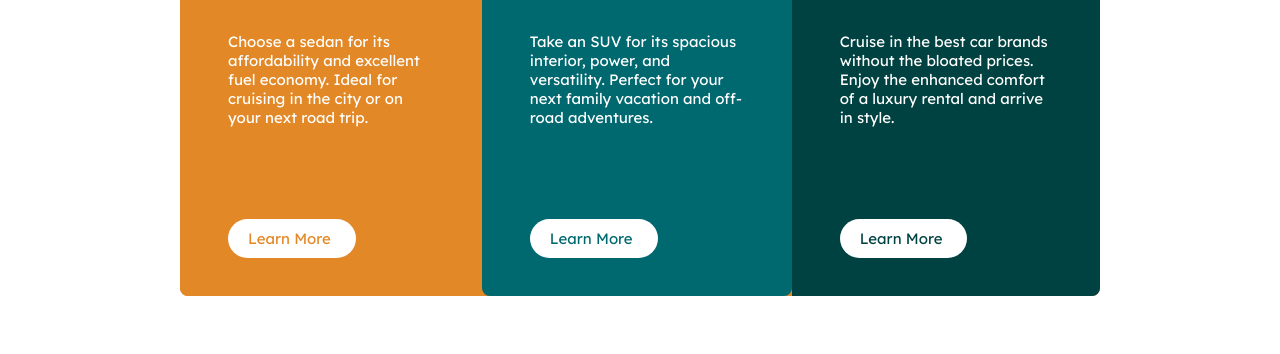
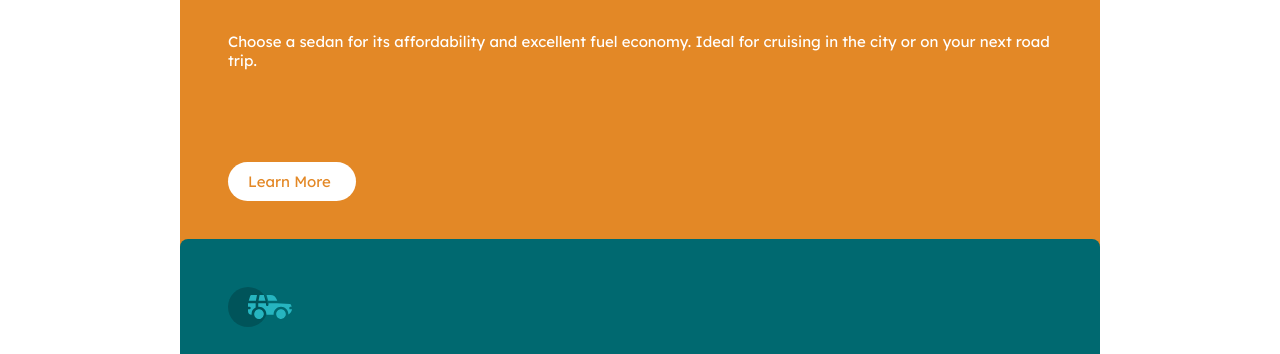
Before and after one commit to SuhyunKim04/PUBLISH, a plain HTML site: page example_01/index_step2.html in a window 1280 px wide. Shown: the part 223-577 px from the top of the page. Drawn offline with Linux system fonts and the light colour scheme.

Commit message:
adds contents

```diff
--- a/example_01/index_step2.html
+++ b/example_01/index_step2.html
@@ -92,6 +92,24 @@
       margin-bottom: 2vw;
     }
 
+    @media screen and (min-width: 800px){
+      .car_list {
+      display: flex;
+      flex-wrap: wrap;
+      flex-direction: column;
+      width: 920px;
+      margin: 0 auto;
+      color: white;
+      border-radius: 8px;
+      overflow: hidden;
+      background-color: hsl(31, 77%, 52%);
+
+    }
+
+    }
+
+
+
 
 
   </style>
```
